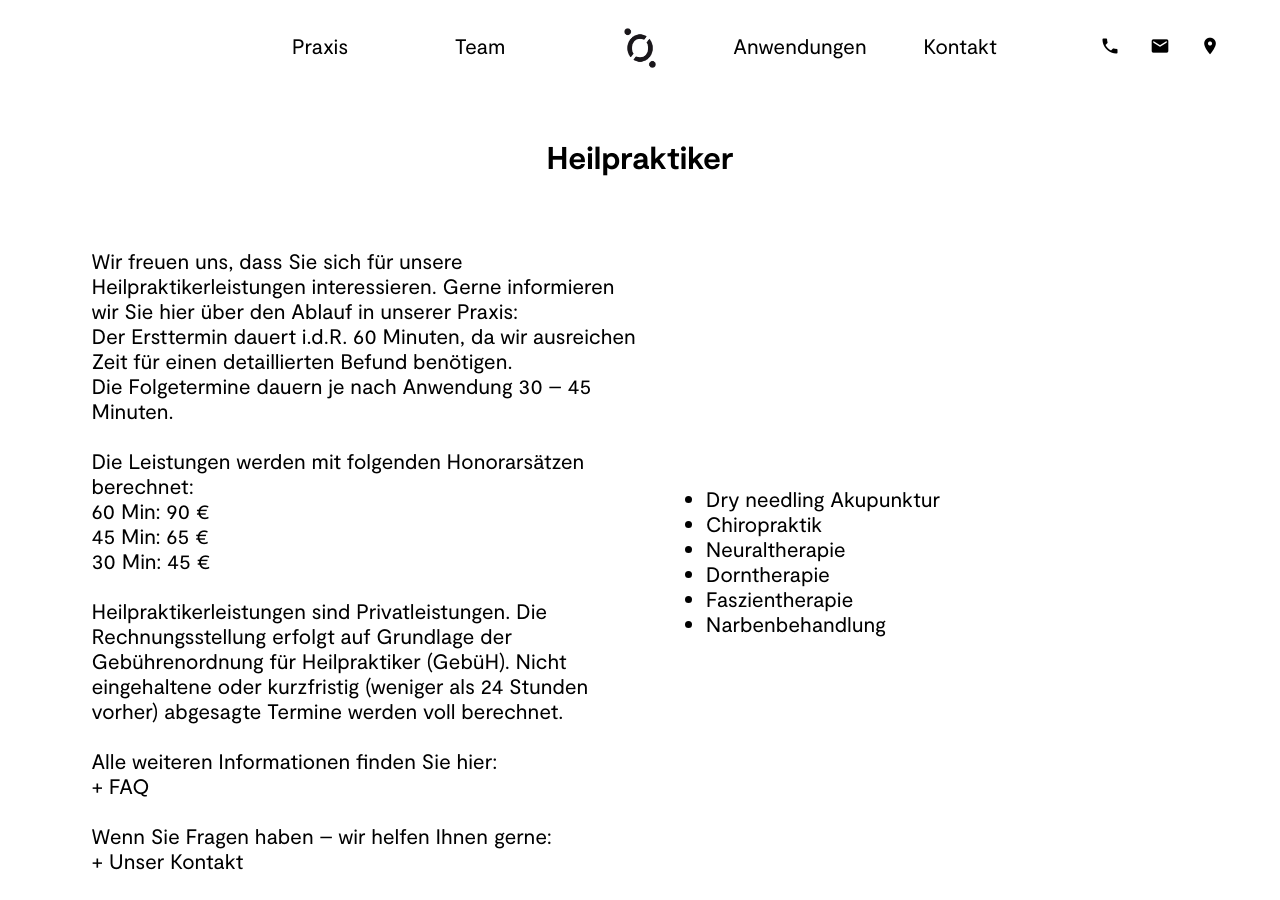
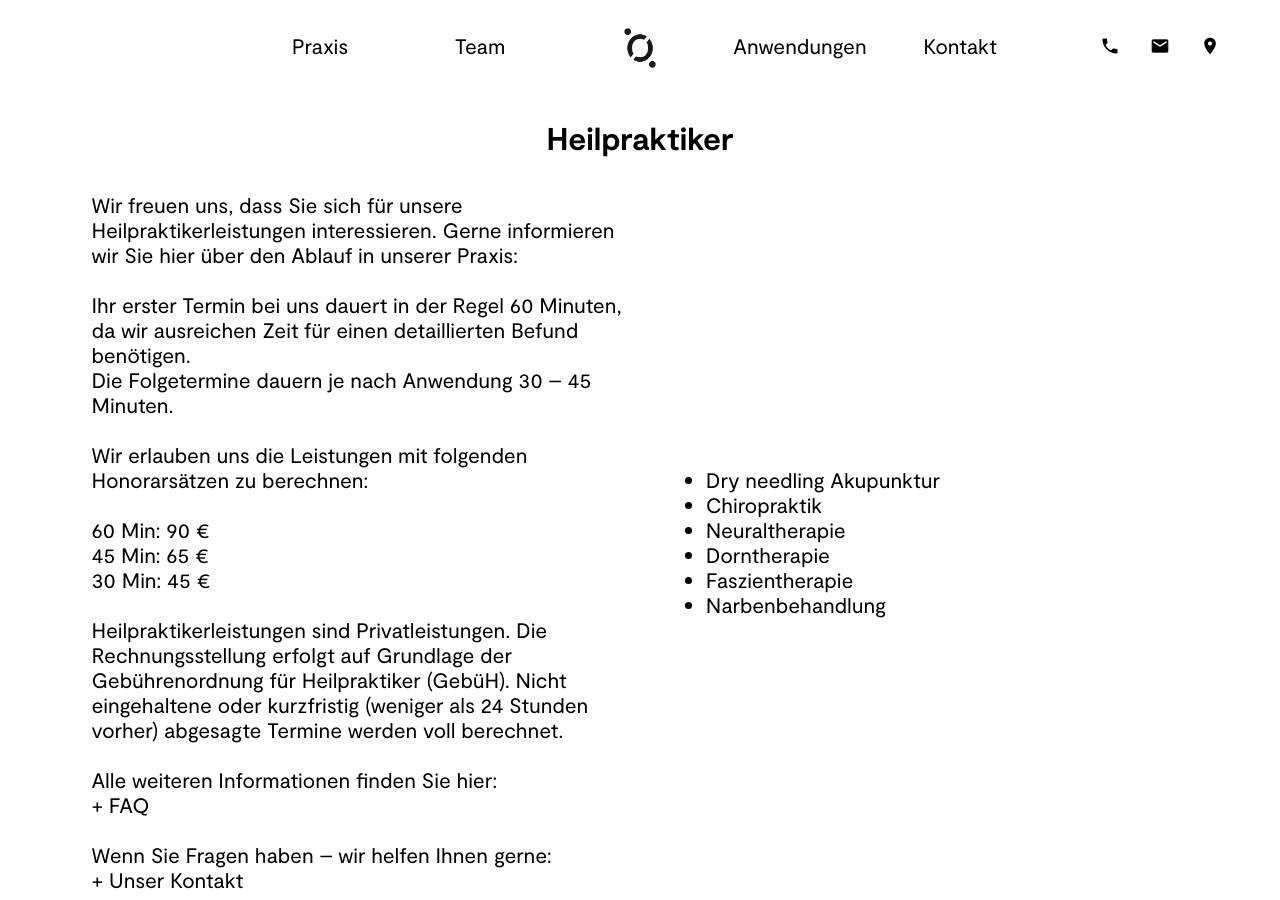
Before and after one commit to loehr-physiotherapie/loehr-physiotherapie.github.io, a Jekyll site: the page built from heilpraktiker.html, in a window 1280 px wide and 900 px high. Built offline with Jekyll 4.4.1, drawn with Linux system fonts in a browser that asks for light colours.

Commit message:
Updated 'heilpraktiker.html' via CloudCannon

```diff
--- a/heilpraktiker.html
+++ b/heilpraktiker.html
@@ -8,10 +8,12 @@
                 <h1>Heilpraktiker</h1>
                 <div class="content">
                     <p>Wir freuen uns, dass Sie sich f&uuml;r unsere Heilpraktikerleistungen interessieren. Gerne informieren wir Sie hier &uuml;ber den Ablauf in unserer Praxis:</p>
-                    <p>Der Ersttermin dauert i.d.R. 60 Minuten, da wir ausreichen Zeit f&uuml;r einen detaillierten Befund ben&ouml;tigen.</p>
+                    <p>&nbsp;</p>
+                    <p>Ihr erster Termin bei uns dauert in der Regel 60 Minuten, da wir ausreichen Zeit f&uuml;r einen detaillierten Befund ben&ouml;tigen.</p>
                     <p>Die Folgetermine dauern je nach Anwendung 30 &ndash; 45 Minuten.</p>
                     <p>&nbsp;</p>
-                    <p>Die Leistungen werden mit folgenden Honorars&auml;tzen berechnet:</p>
+                    <p>Wir erlauben uns die Leistungen mit folgenden Honorars&auml;tzen zu berechnen:</p>
+                    <p>&nbsp;</p>
                     <p>60 Min: 90 &euro;</p>
                     <p>45 Min: 65 &euro;</p>
                     <p>30 Min: 45 &euro;</p>
```
